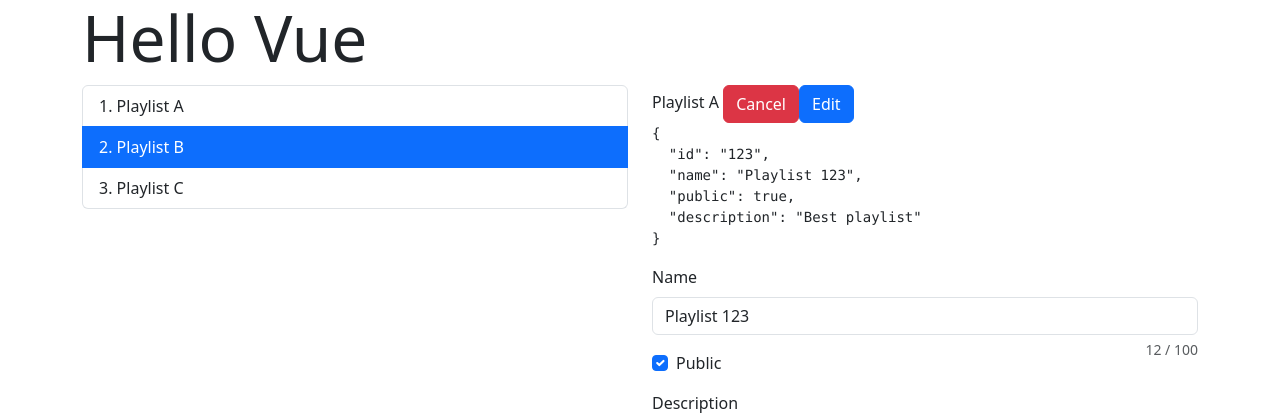
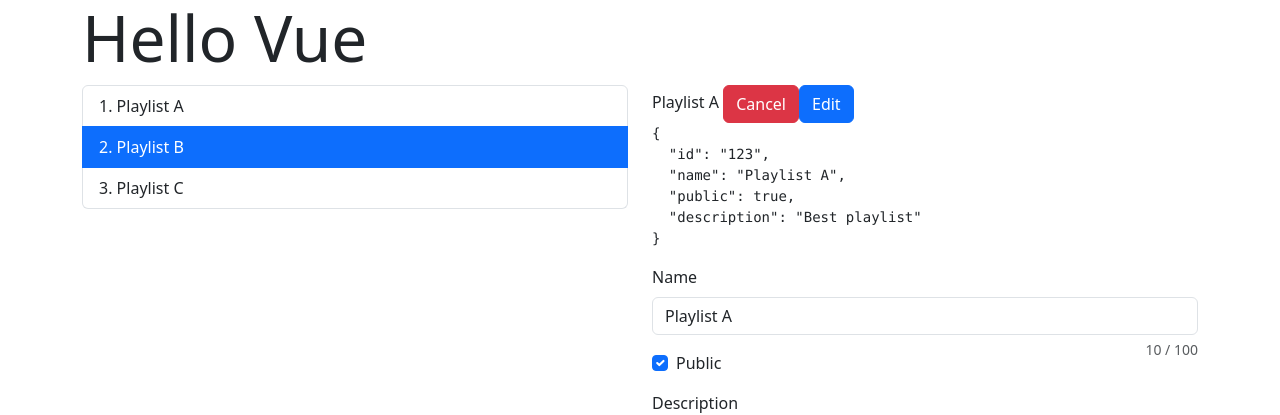
Before and after one commit to ev45ive/sages-vue-open-wrzesien, a Vue app: page / in a window 1280 px wide. Both pictures are taken after a click on the button "Edit". Shown: the top 415 px of the page. Built offline with nearby package versions, Linux system fonts and the light colour scheme.

Commit message:
Passing props to child-components

```diff
--- a/src/playlists/components/PlaylistDetails.vue
+++ b/src/playlists/components/PlaylistDetails.vue
@@ -1,19 +1,11 @@
 <template>
   <div>
-    <!-- <h3 id="test">Details {{ message.toString() + '!' }}</h3> -->
-
     <dl v-bind:id="'playlist_' + playlist.id" :title="playlist.name">
       <dt>Name</dt>
       <dd>{{ playlist.name }}</dd>
 
       <dt>Public</dt>
-      <dd
-        :class="[
-          { isPublic: playlist.public, isPrivate: !playlist.public },
-          'placki',
-        ]"
-        v-on:click="togglePublic()"
-      >
+      <dd :class="{ isPublic: playlist.public, isPrivate: !playlist.public }">
         {{ playlist.public ? "Yes" : "No" }}
       </dd>
 
@@ -24,18 +16,13 @@
 </template>
 
 <script lang="ts" setup>
-import { ref } from "vue";
+import { Playlist } from "../../common/model/Playlist";
 
-const playlist = ref({
-  id: "123",
-  name: "Playlist 123 <h1>Placki</h1>",
-  public: true,
-  description: "Best playlist",
-});
+defineProps<{
+  playlist: Playlist;
+}>();
 
-const togglePublic = () => {
-  playlist.value.public = !playlist.value.public;
-};
+
 </script>
 
 <style scoped>
--- a/src/playlists/components/PlaylistEditor.vue
+++ b/src/playlists/components/PlaylistEditor.vue
@@ -41,14 +41,13 @@
 </template>
 
 <script lang="ts" setup>
-import { ref } from "vue";
+import { Playlist } from '../../common/model/Playlist';
 
-const playlist = ref({
-  id: "123",
-  name: "Playlist 123",
-  public: true,
-  description: "Best playlist",
-});
+
+defineProps<{
+  playlist: Playlist;
+}>();
+
 </script>
 
 <style scoped></style>
--- a/src/playlists/containers/PlaylistsView.vue
+++ b/src/playlists/containers/PlaylistsView.vue
@@ -13,8 +13,8 @@
         <button class="btn btn-danger" @click="showDetails">Cancel</button>
         <button class="btn btn-primary" @click="showEditor">Edit</button>
 
-        <PlaylistDetails v-if="mode === 'details'" />
-        <PlaylistEditor v-else-if="mode === 'editor'" />
+        <PlaylistDetails :playlist="selected" v-if="mode === 'details'" />
+        <PlaylistEditor  :playlist="selected" v-else-if="mode === 'editor'" />
       </div>
     </div>
   </div>
```
